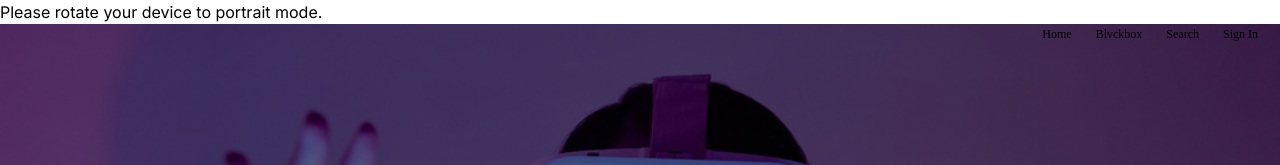
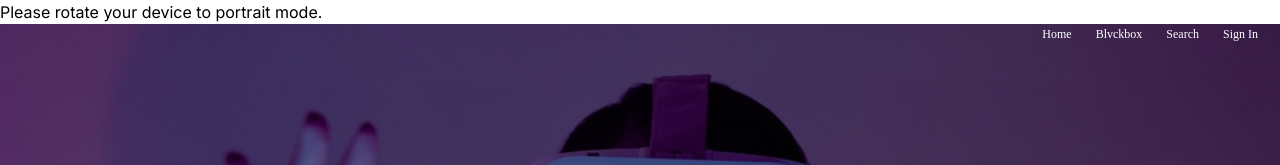
Before and after one commit to Brobot64/bp2_dev, a Next.js app: page / in a window 1280 px wide. Shown: the top 165 px of the page. Built offline with nearby package versions, Linux system fonts and the light colour scheme.

Commit message:
📝 Add background color change and image display logic in home component

```diff
--- a/src/shared/home/index.tsx
+++ b/src/shared/home/index.tsx
@@ -74,6 +74,7 @@ const SharedHomeComponent: React.FC = () => {
 
   useEffect(() => {
     setIsOverflowYHidden(true);
+    setIsBgDark(true);
 
     return () => {
       setIsOverflowYHidden(false);
@@ -596,9 +597,11 @@ const SharedHomeComponent: React.FC = () => {
         onSlideChange={(swiper) => {
           console.log('slide change', swiper.activeIndex);
           if (swiper.activeIndex === 0) {
+            setIsBgDark(true);
             setShowSecondImage(true);
           } else {
             setShowSecondImage(false);
+            setIsBgDark(false);
           }
 
           if (swiper.activeIndex === 15) {
```
